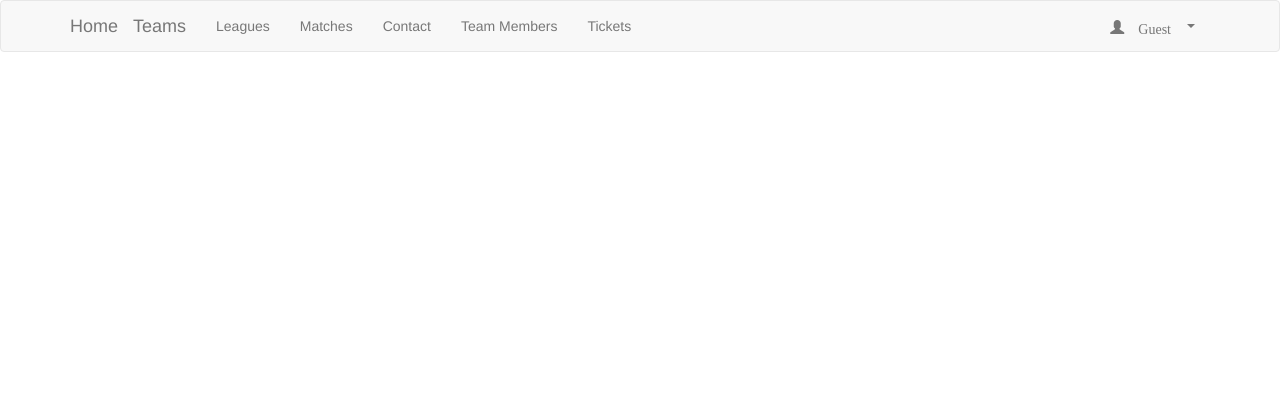
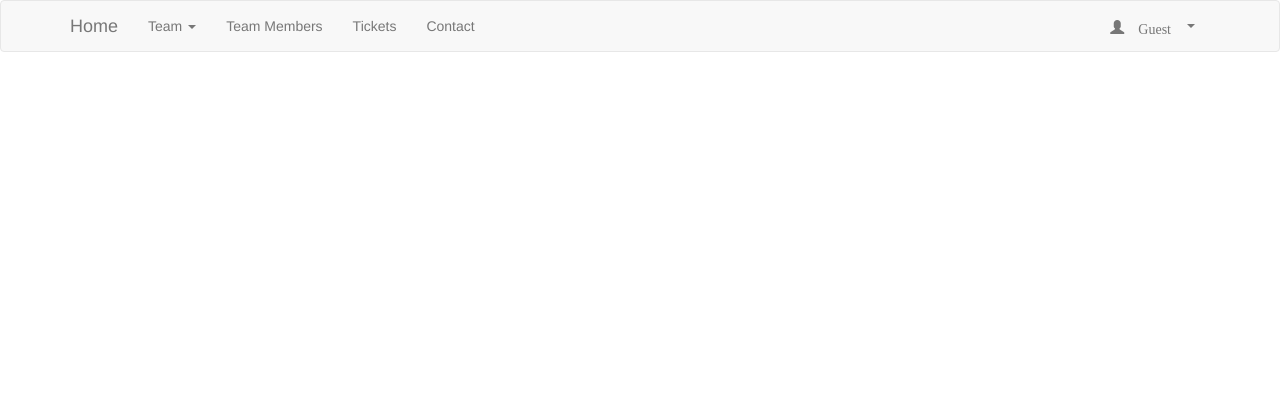
Before and after one commit to dgreasi/Athletic-Team, a Django app: template AthleticTeam/templates/container.html in a window 1280 px wide. Shown: the top 420 px of the page. Run offline with Django 3.2, Linux system fonts and the light colour scheme; the template is opened without the code that fills it, so the values that code supplies are empty; parts of the project's set-up code (start-up, migrations or seed data) failed here and were passed over; some libraries are stand-ins or nearby versions.

Commit message:
Changing buttons at join.html, dont show this button if: no events yet. Changing container: maybe final stage. Continue fixing events.

```diff
--- a/AthleticTeam/AthleticTeamApp/templates/event/join.html
+++ b/AthleticTeam/AthleticTeamApp/templates/event/join.html
@@ -20,10 +20,13 @@
                 {% endif%}
             {% endfor %}
         </select>
+
+        <td class='tdinput'><input size = 2 type="submit" name="submit" value="Join" class="btn btn-success"/>
+
         {% else %}
             <p>No events yet.</p>
         {% endif %}
+
         <input type="hidden" name="user" value= {{user}} />
-  <td class='tdinput'><input size = 2 type="submit" name="submit" value="Join" class="btn btn-success"/>
    </form>
 {% endblock %}
--- a/AthleticTeam/templates/container.html
+++ b/AthleticTeam/templates/container.html
@@ -12,16 +12,67 @@
                 <span class="icon-bar"></span>
             </button>
             <a class="navbar-brand" href="/home/">Home</a>
-            <a class="navbar-brand" href="/teams">Teams</a>
         </div>
 
 
         <!-- Collect the nav links, forms, and other content for toggling -->
-        <!-- TRAINS -->
         <div class="collapse navbar-collapse" id="bs-example-navbar-collapse-1">
             <ul class="nav navbar-nav">
+
+
+                <!-- NEWS -->
                 {% if user.is_authenticated %}
-                    <ul class="nav navbar-nav navbar-right">
+                    <ul class="nav navbar-nav">
+                        <li class="dropdown">
+                            <a href="#" data-toggle="dropdown">
+                                News
+                                <b class="caret"></b>
+                            </a>
+
+                            <ul class="dropdown-menu btn-info">
+                                <li>
+                                    <a href="{% url 'announcementsApp:index'%}">Announcements</a>
+                                </li>
+                                <li>
+                                    <a href="{% url 'AthleticTeamApp:ShowEvents'%}">Events</a>
+                                </li>
+                                <li>
+                                    <a href="{% url 'AthleticTeamApp:JoinEvents'%}">Join Events</a>
+                                </li>
+                            </ul>
+
+                        </li>
+                    </ul>
+                {% endif %}
+
+
+                <!-- TEAM -->
+                <ul class="nav navbar-nav">
+                    <li class="dropdown">
+                        <a href="#" data-toggle="dropdown">
+                            Team
+                            <b class="caret"></b>
+                        </a>
+
+                        <ul class="dropdown-menu btn-info">
+                            <li>
+                                <a href="{% url 'AthleticTeamApp:ShowLeagues'%}">Leagues</a>
+                            </li>
+                            <li>
+                                <a href="{% url 'AthleticTeamApp:ShowTeams'%}">Our Teams</a>
+                            </li>
+                            <li>
+                                <a href="/matches" title="Show matches">Matches</a>
+                            </li>
+                        </ul>
+
+                    </li>
+                </ul>
+
+
+                <!-- TRAINS -->
+                {% if user.is_authenticated %}
+                    <ul class="nav navbar-nav">
                         <li class="dropdown">
                             <a href="#" data-toggle="dropdown">
                                 Train
@@ -45,50 +96,21 @@
                     </ul>
                 {% endif %}
 
-                <!-- NEWS -->
-                {% if user.is_authenticated %}
-                    <ul class="nav navbar-nav navbar-right">
-                        <li class="dropdown">
-                            <a href="#" data-toggle="dropdown">
-                                News
-                                <b class="caret"></b>
-                            </a>
 
-                            <ul class="dropdown-menu btn-info">
-                                <li>
-                                    <a href="{% url 'announcementsApp:index'%}">Announcements</a>
-                                </li>
-                                <li>
-                                    <a href="{% url 'AthleticTeamApp:ShowEvents'%}">Events</a>
-                                </li>
-                                <li>
-                                    <a href="{% url 'AthleticTeamApp:JoinEvents'%}">Join Events</a>
-                                </li>
-                            </ul>
-
-                        </li>
-                    </ul>
-                {% endif %}
-
-                <li>
-                    <a href="{% url 'AthleticTeamApp:ShowLeagues'%}">Leagues</a>
-                </li>
-                <li>
-                    <a href="/matches" title="Show matches">Matches</a>
-                </li>
-                <li>
-                    <a href="/contact" title="Contact Us">Contact</a>
-                </li>
+                <!-- Rest Buttons -->
                 <li>
                     <a href="/administrations" title="Team Members">Team Members</a>
                 </li>
                 <li>
                     <a href="/pages/tickets" title="Tickets">Tickets</a>
                 </li>
+                <li>
+                    <a href="/contact" title="Contact Us">Contact</a>
+                </li>
             </ul>
 
 
-
+            <!-- Account button -->
             <ul class="nav navbar-nav navbar-right">
                 <li class="dropdown">
                 {% if user.is_authenticated %}
```
Also changed, not shown: AthleticTeam/AthleticTeamApp/templates/event/showall.html (+9 -0 lines), AthleticTeam/AthleticTeamApp/migrations/0001_initial.py (deleted), AthleticTeam/AthleticTeamApp/migrations/0002_auto_20160106_1904.py (deleted), AthleticTeam/AthleticTeamApp/migrations/0003_auto_20160106_1904.py (deleted), AthleticTeam/AthleticTeamApp/migrations/0004_training_event_object.py (deleted), AthleticTeam/AthleticTeamApp/migrations/0005_auto_20160106_2013.py (deleted), AthleticTeam/db.sqlite3 (added). Lines whose indentation alone changed are shown as unchanged.
